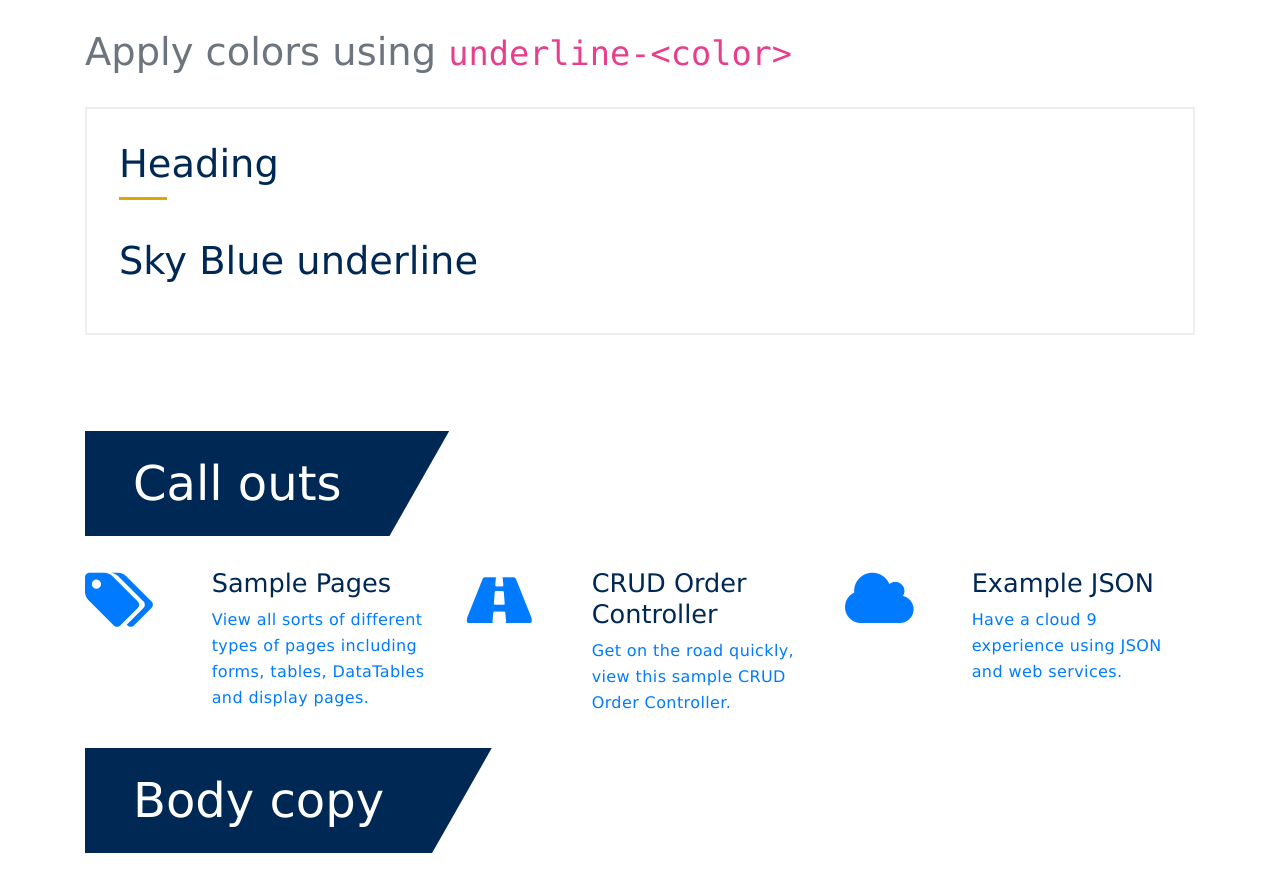
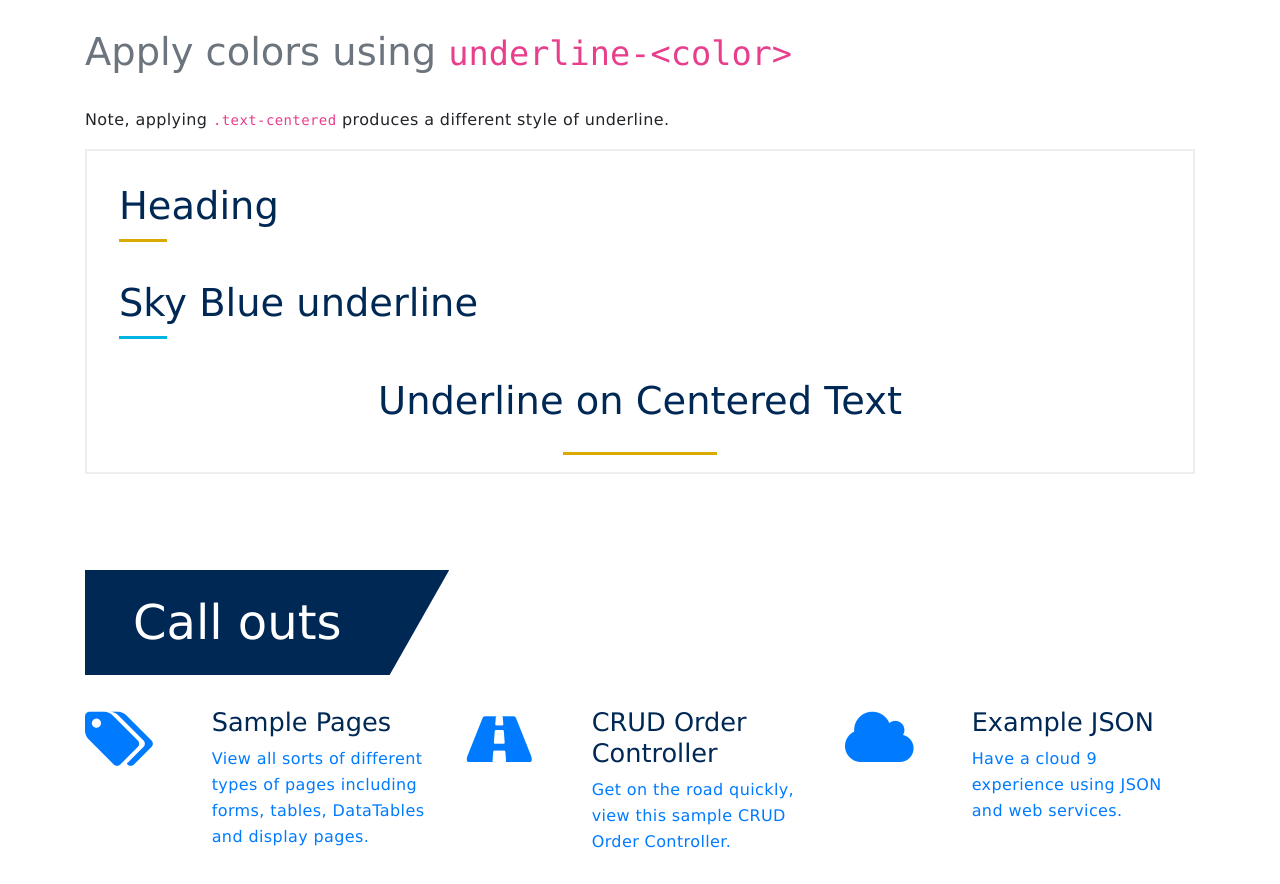
Before and after one commit to ucdavis/ucdavis-bootstrap-theme, a plain HTML site: page index.html in a window 1280 px wide. Shown: the part 1206-2090 px from the top of the page. Drawn offline with nearby package versions, Linux system fonts and the light colour scheme.

Commit message:
underlined and centered text styles

```diff
--- a/index.html
+++ b/index.html
@@ -83,9 +83,11 @@
       </div>
       <h1>You also have the option of underlining text.</h1>
       <h2 class="text-muted">Apply colors using <code>underline-&ltcolor&gt</code></h2>
+      <p>Note, applying <code>.text-centered</code> produces a different style of underline.</p>
       <div class="example">
         <h2 class="underline">Heading</h2>
-        <h2 class="underline-sky-blue">Sky Blue underline</h2>
+        <h2 class="underline sky-blue">Sky Blue underline</h2>
+        <h2 class="text-center underline">Underline on Centered Text</h2>
       </div>
     </section>
       <div class="page-header"><h1>Call outs</h1></div>
--- a/sass/_typography.scss
+++ b/sass/_typography.scss
@@ -88,13 +88,25 @@ a.prettyinpink {
     }
 }
 
+$underline-center-width: 4em;
+
 .underline {
-    &:after{
+    position: relative;
+    &:after {
         display: block;
+        margin: .25em 0 1em;
         border-top: 3px solid #daaa00;
-        margin: .25em 0 1em;
+        content: "";
+    }
+    &:not(.text-center):after {
         width: 1.25em;
-        content: "";
+    }
+    &.text-center:after {
+        width: $underline-center-width;
+        position: absolute;
+        left:50%;
+        margin-left: -$underline-center-width / 2;
+        margin-top: 0.75em;
     }
 }
 
```
Also changed, not shown: demo.css, ucdavis.css.
